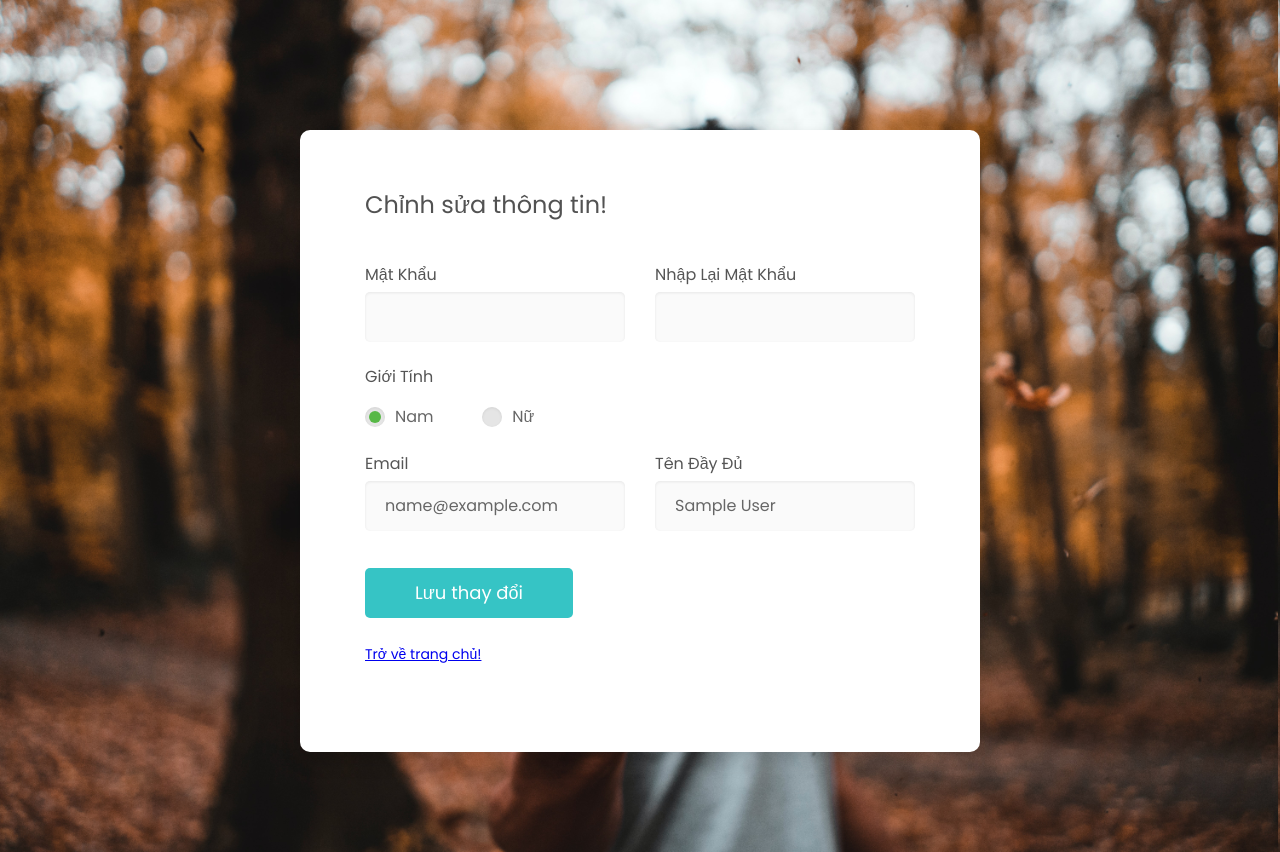
After one commit to avatarwefa/Insight_Photography, a PHP site: page /pages/editProfile.php in a window 1280 px wide. The commit adds this page. Run offline with PHP 8.4, Linux system fonts and the light colour scheme; the visitor is signed in with stand-in values (Sample User, id 1).

Commit message:
Add Edit Profile, view Profile

```diff
--- /dev/null
+++ b/pages/editProfile.php
@@ -0,0 +1,210 @@
+<?php
+ob_start();
+session_start();
+require "../lib/queries.php";
+if (!isset($_SESSION['USER_ID']))
+{
+    echo "<script type='text/javascript'>alert('Bạn phải đăng nhập trước!');</script>";
+    header("location : ../index.php");
+}
+
+?>
+
+<?php
+if (isset($_POST["btnEdit"]))
+    {
+        $USER_ID = $_SESSION['USER_ID'];
+        $conn = MyConnect();
+        # code..
+        if ($_POST['txtFullName'] != $_SESSION['FULL_NAME'])
+        {
+            $FULL_NAME = $_POST['txtFullName'];
+            $qr = "UPDATE USER SET USER.FULL_NAME = '$FULL_NAME' WHERE USER.USER_ID = '$USER_ID'";
+            mysqli_query($conn,$qr);
+        }
+        if ($_POST['GENDER'] != $_SESSION['GENDER'])
+        {
+            $GENDER = $_POST['GENDER'];
+            $qr = "UPDATE USER SET USER.GENDER = '$GENDER' WHERE USER.USER_ID = '$USER_ID'";
+            mysqli_query($conn,$qr);
+        }
+        if ($_POST['txtEmail'] != $_SESSION['EMAIL'])
+        {
+            $EMAIL = $_POST['txtEmail'];
+            $qr = "UPDATE USER SET USER.EMAIL = '$EMAIL' WHERE USER.USER_ID = '$USER_ID'";
+            mysqli_query($conn,$qr);
+        }
+        if ($_POST['txtPassword'] != "" && $_POST['txtRetypePassword'] != "")
+        {
+            if ($_POST['txtPassword'] == $_POST['txtRetypePassword'])
+            {
+                $Password = md5($_POST['txtPassword']);
+                $qr = "UPDATE USER SET USER.Password = '$Password' WHERE USER.USER_ID = '$USER_ID' ";
+            mysqli_query($conn,$qr);
+            }
+            else
+            {
+                echo "<script> alert('Mật khẩu không trùng khớp')";
+                return false;
+            }
+        }
+    unset($_SESSION["PASSWORD"]);
+    unset($_SESSION["GENDER"]);
+    unset($_SESSION["EMAIL"]);
+    unset($_SESSION["FULL_NAME"]);
+    $qr1 =
+  "
+    select * from USER
+    where USER.USER_ID = '$USER_ID'
+
+  ";
+    $result = mysqli_query($conn,$qr1);
+  $row_user = mysqli_fetch_array($result);
+    $_SESSION["PASSWORD"] = $row_user['PASSWORD'];
+    $_SESSION["FULL_NAME"] = $row_user['FULL_NAME'];
+    $_SESSION["EMAIL"] =$row_user['EMAIL'];
+    $_SESSION["GENDER"] =$row_user['GENDER'];
+        echo "<script> alert('Cập nhật thông tin thành công');
+window.setTimeout(function(){
+
+
+    window.location.href = 'editProfile.php';
+
+}, 3000);
+</script>";
+
+        }
+
+?>
+
+<!DOCTYPE html>
+<html lang="en">
+
+<head>
+    <!-- Required meta tags-->
+    <meta charset="UTF-8">
+    <meta name="viewport" content="width=device-width, initial-scale=1, shrink-to-fit=no">
+    <meta name="description" content="Colorlib Templates">
+    <meta name="author" content="Colorlib">
+    <meta name="keywords" content="Colorlib Templates">
+
+    <!-- Title Page-->
+    <title>Insight Edit!</title>
+
+    <!-- Icons font CSS-->
+    <link href="vendor/mdi-font/css/material-design-iconic-font.min.css" rel="stylesheet" media="all">
+    <link href="vendor/font-awesome-4.7/css/font-awesome.min.css" rel="stylesheet" media="all">
+    <!-- Font special for pages-->
+    <link href="https://fonts.googleapis.com/css?family=Poppins:100,100i,200,200i,300,300i,400,400i,500,500i,600,600i,700,700i,800,800i,900,900i" rel="stylesheet">
+
+    <!-- Vendor CSS-->
+    <link href="vendor/select2/select2.min.css" rel="stylesheet" media="all">
+    <link href="vendor/datepicker/daterangepicker.css" rel="stylesheet" media="all">
+
+
+    <!-- Main CSS-->
+    <link href="css/main.css" rel="stylesheet" media="all">
+
+    <!-- Include this for Ajax use-->
+<script src="http://code.jquery.com/jquery-latest.min.js" type="text/javascript"></script>
+    <script
+  src="https://code.jquery.com/jquery-3.3.1.min.js"
+  integrity="sha256-FgpCb/KJQlLNfOu91ta32o/NMZxltwRo8QtmkMRdAu8="
+  crossorigin="anonymous"></script>
+
+</head>
+
+<body>
+    <div class="hello" id="hello">
+
+    </div>
+    <div class="page-wrapper bg-gra-02 p-t-130 p-b-100 font-poppins">
+        <div class="wrapper wrapper--w680">
+            <div class="card card-4">
+                <div class="card-body" div="card-body">
+                    <h2 class="title">Chỉnh sửa thông tin!</h2>
+                    <form method="POST">
+                        <div class="row row-space">
+
+                            <div class="col-2">
+                                <div class="input-group">
+                                    <label class="label">Mật khẩu</label>
+                                    <input class="input--style-4" type="Password" name="txtRetypePassword">
+                                </div>
+                            </div>
+                            <div class="col-2">
+                                <div class="input-group">
+                                    <label class="label">Nhập lại mật khẩu</label>
+                                    <input class="input--style-4" type="Password" name="txtPassword">
+                                </div>
+                            </div>
+
+                        </div>
+                        <div class="row row-space">
+
+                            <div class="col-2">
+                                <div class="input-group">
+                                    <label class="label">Giới Tính</label>
+                                    <div class="p-t-10">
+                                        <label class="radio-container m-r-45">Nam
+                                            <input type="radio" <?php if ($_SESSION['GENDER'] == '1' ) echo 'Checked' ?> value="1" name="GENDER">
+                                            <span class="checkmark"></span>
+                                        </label>
+                                        <label class="radio-container">Nữ
+                                            <input type="radio" <?php if ($_SESSION['GENDER'] == '0' ) echo 'Checked' ?> value="0" name="GENDER">
+                                            <span class="checkmark"></span>
+                                        </label>
+                                    </div>
+                                </div>
+                            </div>
+
+                        </div>
+                        <div class="row row-space">
+                            <div class="col-2">
+                                <div class="input-group">
+                                    <label class="label">Email</label>
+                                    <input class="input--style-4" type="email" name="txtEmail" value="<?php echo $_SESSION['EMAIL'] ?>">
+                                </div>
+                            </div>
+                            <div class="col-2">
+                                <div class="input-group">
+                                    <label class="label">Tên đầy đủ</label>
+                                    <input class="input--style-4" type="text" name="txtFullName" value="<?php echo $_SESSION['FULL_NAME'] ?>">
+                                </div>
+                            </div>
+                        </div>
+
+                        <div class="p-t-15">
+                            <button id="btnEdit" class="btn btn--radius-2 btn--blue" name="btnEdit" type="submit">Lưu thay đổi</button>
+                        </div>
+                        <br>
+                        <div class="input-group" >
+                            <label class="label" ></label>
+
+                           <a href="../index.php" type="button" id="txtSignIn" >Trở về trang chủ!</a>
+
+
+
+                        </div>
+                    </form>
+                </div>
+            </div>
+        </div>
+    </div>
+
+
+    <!-- Jquery JS-->
+    <script src="vendor/jquery/jquery.min.js"></script>
+    <!-- Vendor JS-->
+    <script src="vendor/select2/select2.min.js"></script>
+    <script src="vendor/datepicker/moment.min.js"></script>
+    <script src="vendor/datepicker/daterangepicker.js"></script>
+
+    <!-- Main JS-->
+    <script src="js/global.js"></script>
+
+
+
+</body><!-- This templates was made by Colorlib (https://colorlib.com) -->
+
+</html>
--- /dev/null
+++ b/pages/viewlogin.php
@@ -0,0 +1 @@
+<li><a href="pages/index.php">Đăng Kí/ Đăng Nhập</a></li>
```
Also changed, not shown: assets/css/pushy.css (+74 -6 lines), index.php (+15 -1 lines), pages/index.php (+29 -9 lines), pages/viewprofile.php (added, +61 -0 lines).
